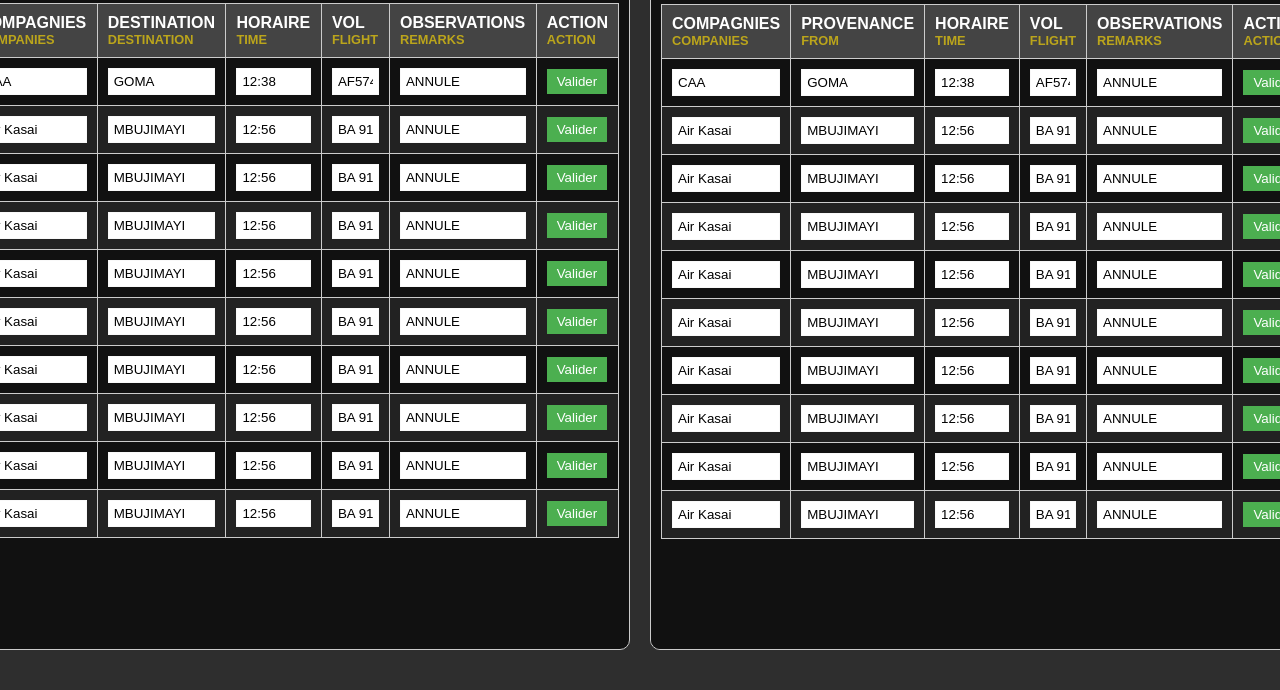
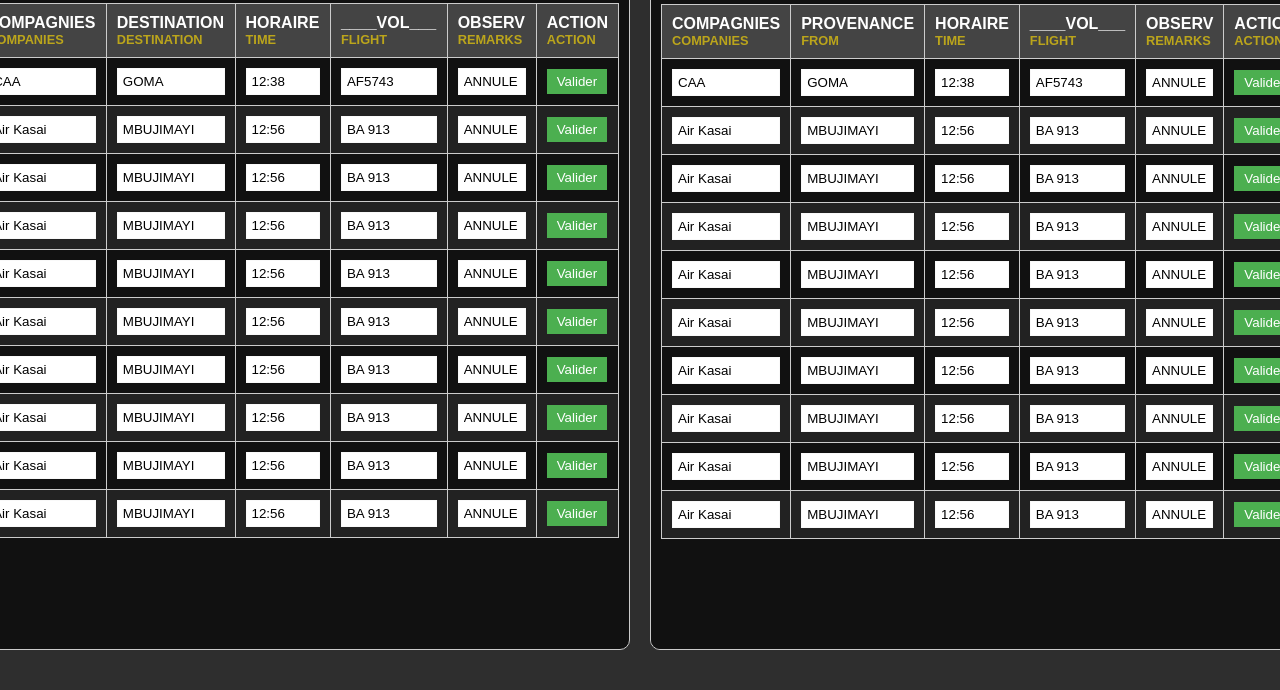
Before and after one commit to Nestor76164/av, a plain HTML site: page operateur.html in a window 1280 px wide. Shown: the part 110-800 px from the top of the page. Drawn offline with Linux system fonts and the light colour scheme.

Commit message:
operateur.html

```diff
--- a/operateur.html
+++ b/operateur.html
@@ -21,8 +21,8 @@
           <th>COMPAGNIES <span>COMPANIES</span></th>
           <th>DESTINATION <span>DESTINATION</span></th>
           <th>HORAIRE <span>TIME</span></th>
-          <th>VOL <span>FLIGHT</span></th>
-          <th>OBSERVATIONS <span>REMARKS</span></th>
+          <th>____VOL___ <span>FLIGHT</span></th>
+          <th>OBSERV <span>REMARKS</span></th>
           <th>ACTION <span>ACTION</span></th>
         </tr>
       </thead>
@@ -277,8 +277,8 @@
           <th>COMPAGNIES <span>COMPANIES</span></th>
           <th>PROVENANCE <span>FROM</span></th>
           <th>HORAIRE <span>TIME</span></th>
-          <th>VOL <span>FLIGHT</span></th>
-          <th>OBSERVATIONS <span>REMARKS</span></th>
+          <th>____VOL___ <span>FLIGHT</span></th>
+          <th>OBSERV <span>REMARKS</span></th>
           <th>ACTION <span>ACTION</span></th>
         </tr>
       </thead>
```
